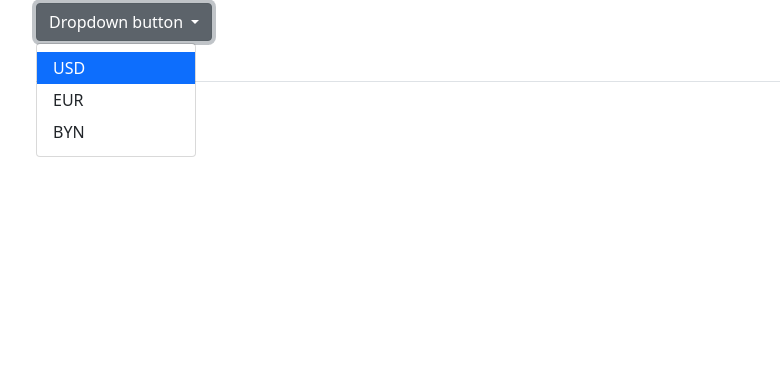
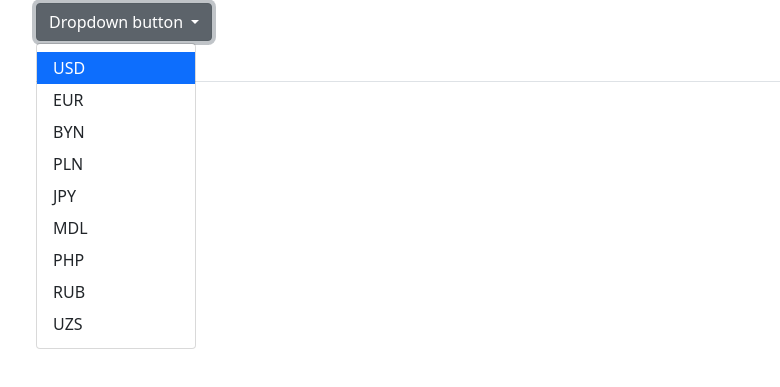
Before and after one commit to heorhi-bel/Exchanger, a plain HTML site: page Index.html in a window 1280 px wide. Both pictures are taken after a click on the button "Dropdown button". Shown: the part 53-440 px from the top of the page, without its empty margins (46-826 px from the left). Drawn offline with nearby package versions, Linux system fonts and the light colour scheme; no server answers.

Commit message:
Added more(7) new rates to choosing

```diff
--- a/Index.html
+++ b/Index.html
@@ -23,7 +23,13 @@
                 <li><a class="dropdown-item active" href="#USD">USD</a></li>
                 <li><a class="dropdown-item" href="#EUR"> EUR </a></li>
                 <li><a class="dropdown-item" href="#BYN"> BYN </a></li>
-                </ul>
+                <li><a class="dropdown-item" href="#PLN"> PLN </a></li>
+                <li><a class="dropdown-item" href="#JPY"> JPY </a></li>
+                <li><a class="dropdown-item" href="#MDL"> MDL </a></li>
+                <li><a class="dropdown-item" href="#PHP"> PHP </a></li>
+                <li><a class="dropdown-item" href="#RUB"> RUB </a></li>
+                <li><a class="dropdown-item" href="#UZS"> UZS </a></li>
+            </ul>
             </div>
 
             <!-- Table with currency -->
```
